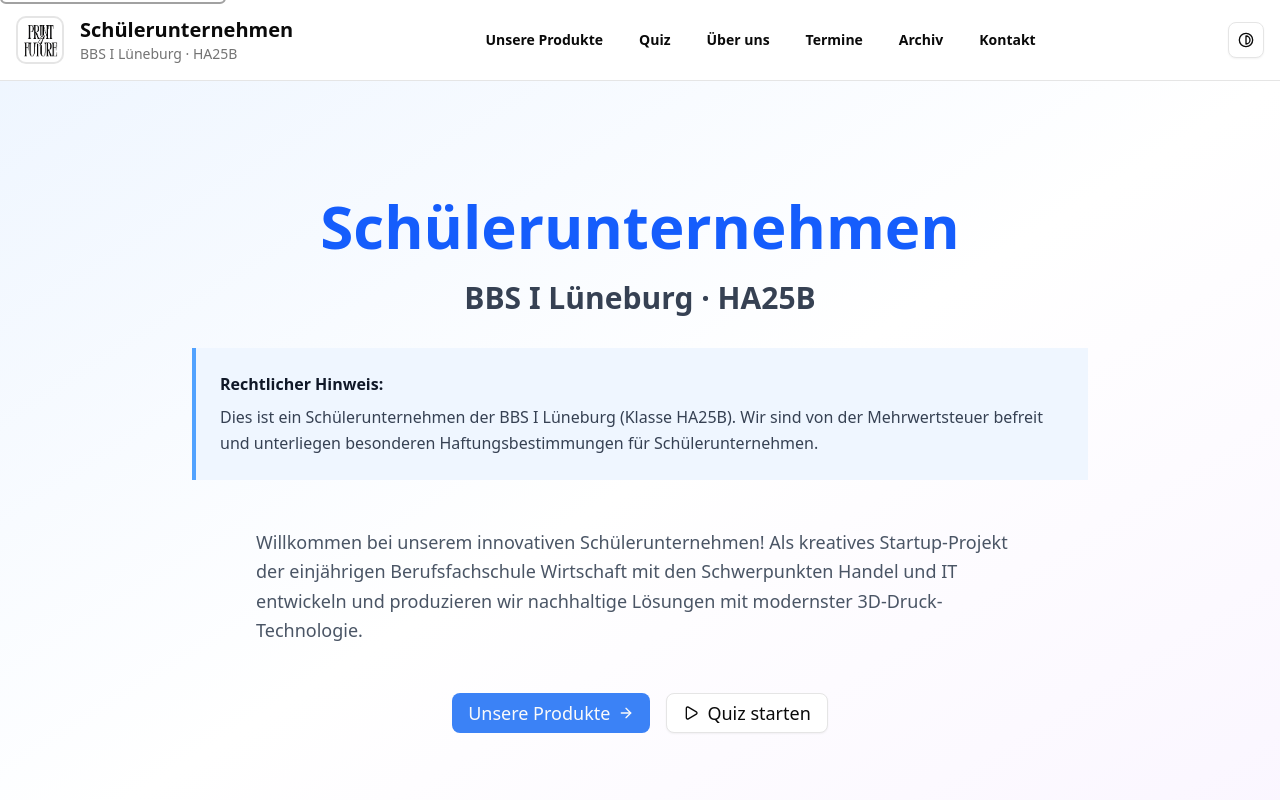
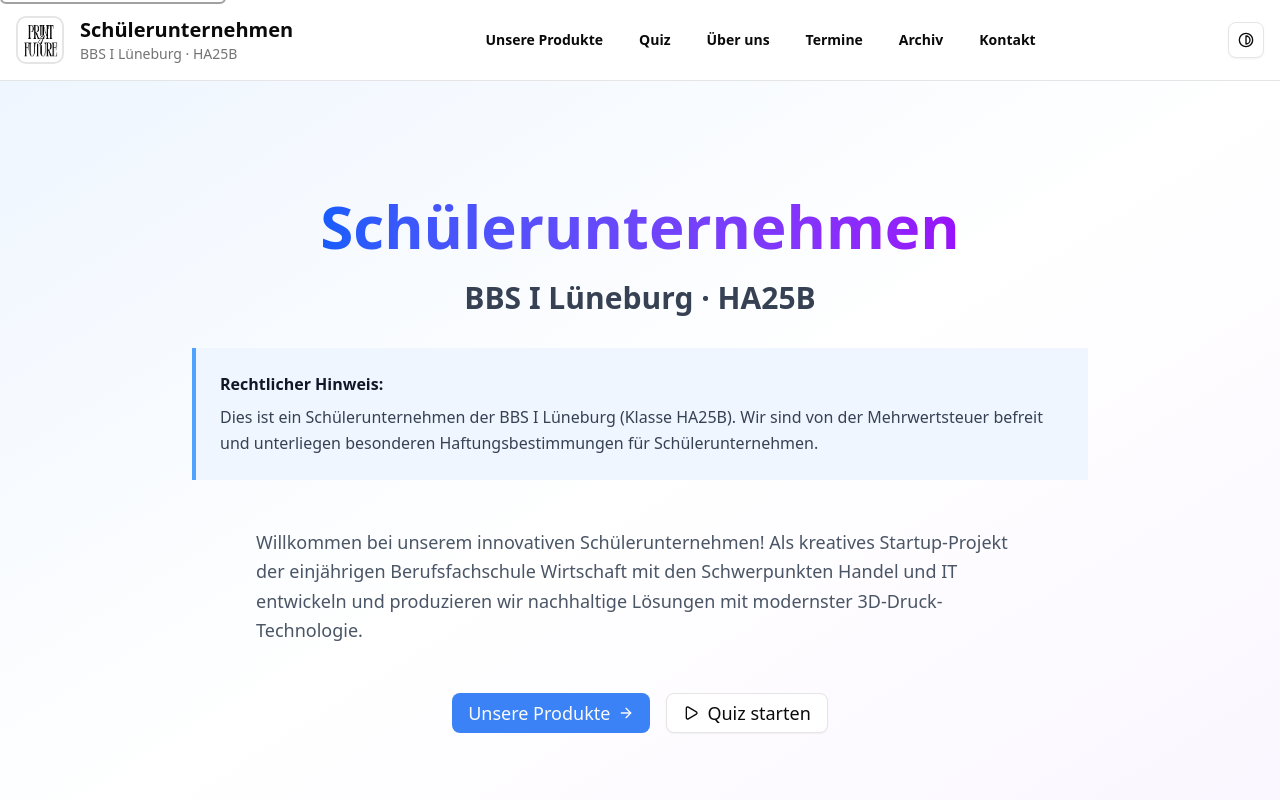
Before and after one commit to Dominik2708/D4M, a Next.js app: page / in a window 1280 px wide. Shown: the top 800 px of the page. Built offline with nearby package versions, Linux system fonts and the light colour scheme.

Commit message:
feat: update HeroSection title styling for improved visual appeal

```diff
--- a/src/components/features/hero/HeroSection.tsx
+++ b/src/components/features/hero/HeroSection.tsx
@@ -8,7 +8,7 @@
       <div className="container mx-auto">
         <div className="max-w-4xl mx-auto text-center transform -translate-y-6 md:-translate-y-8 lg:-translate-y-5">
           <h1 className="text-4xl md:text-6xl lg:text-6xl font-bold text-gray-900 mb-4 leading-tight">
-            <span className="text-blue-600 font-bold">
+            <span className="text-transparent bg-clip-text bg-gradient-to-r from-blue-600 to-purple-600 font-bold">
               Schülerunternehmen
             </span>
           </h1>
```
